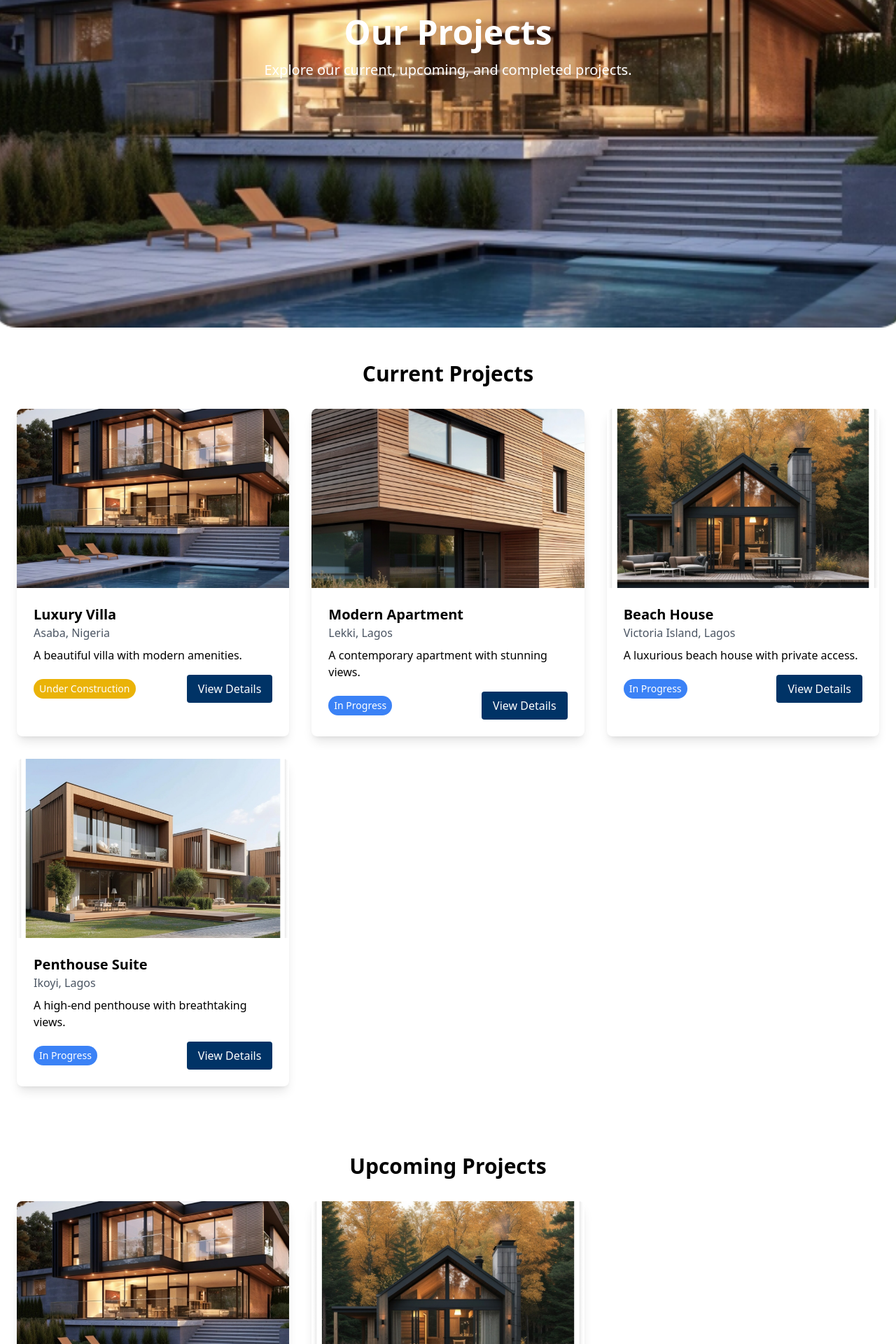
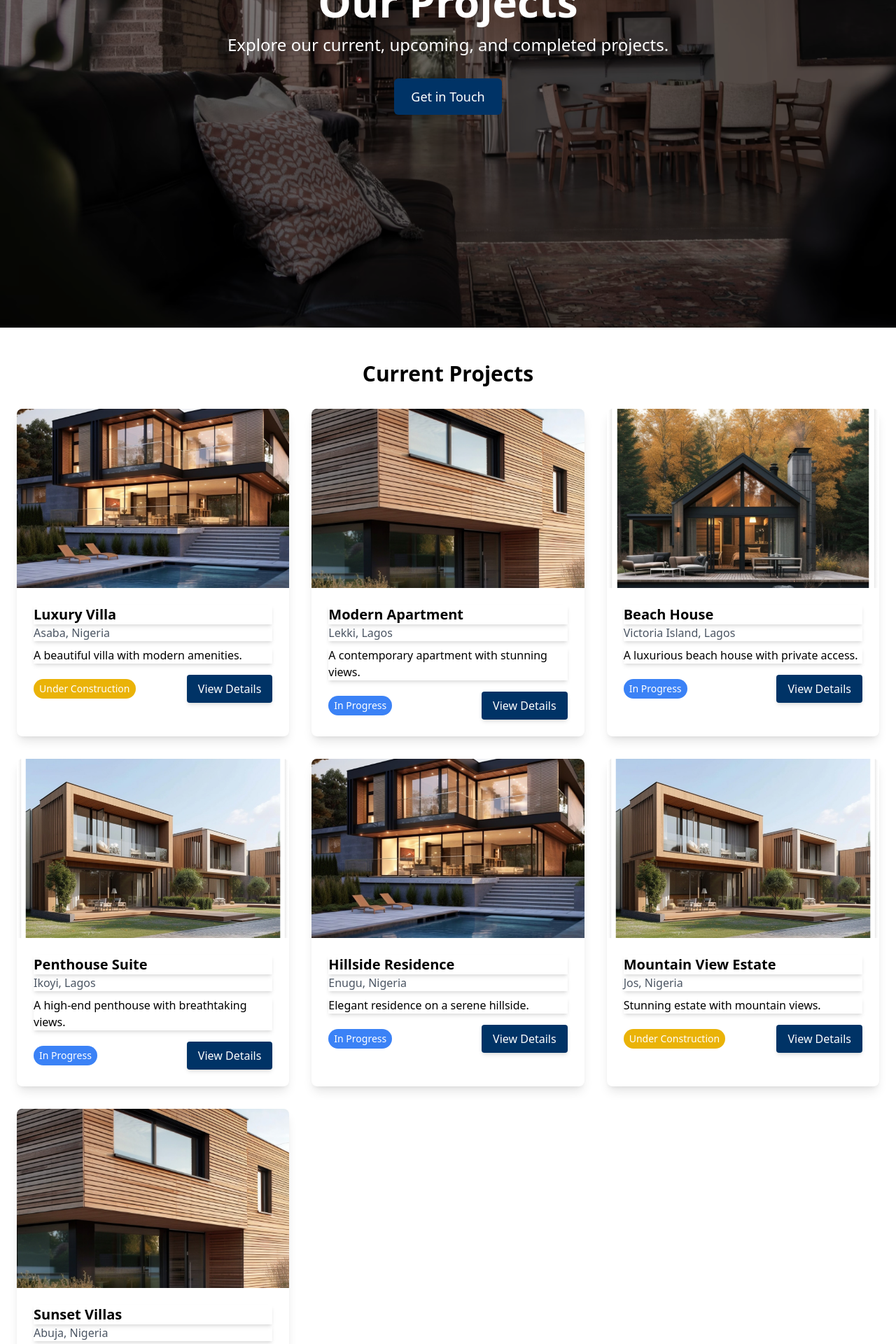
Before and after one commit to Joshua-Coded/Peninsula-real-estate, a React (Create React App) app in the folder real-estate-app/: page /projects in a window 1280 px wide. Shown: the part 380-2300 px from the top of the page at 70% size. Built offline with nearby package versions, Linux system fonts and the light colour scheme.

Commit message:
some codes

```diff
--- a/real-estate-app/src/pages/ProjectsPage.tsx
+++ b/real-estate-app/src/pages/ProjectsPage.tsx
@@ -1,4 +1,5 @@
 import React, { useState } from "react";
+import bg from "../images/image2.avif";
 import projectImage1 from "../images/house1.png";
 import projectImage2 from "../images/house2.png";
 import projectImage3 from "../images/house3.png";
@@ -6,7 +7,7 @@ import projectImage4 from "../images/house4.png";
 import { FaArrowLeft, FaArrowRight, FaTimes } from "react-icons/fa";
 import { Link } from "react-router-dom";
 
-// Project Data
+// Project Data (expanded to 15 projects)
 const projects = [
     {
         id: 1,
@@ -40,11 +41,35 @@ const projects = [
         status: "In Progress",
         images: [projectImage4, projectImage1, projectImage2],
     },
+    {
+        id: 5,
+        name: "Hillside Residence",
+        location: "Enugu, Nigeria",
+        description: "Elegant residence on a serene hillside.",
+        status: "In Progress",
+        images: [projectImage1, projectImage2, projectImage3],
+    },
+    {
+        id: 6,
+        name: "Mountain View Estate",
+        location: "Jos, Nigeria",
+        description: "Stunning estate with mountain views.",
+        status: "Under Construction",
+        images: [projectImage4, projectImage1, projectImage2],
+    },
+    {
+        id: 7,
+        name: "Sunset Villas",
+        location: "Abuja, Nigeria",
+        description: "Villas offering sunset views in a premium location.",
+        status: "In Progress",
+        images: [projectImage2, projectImage3, projectImage1],
+    },
 ];
 
 const upcomingProjects = [
     {
-        id: 5,
+        id: 8,
         name: "Garden City Villa",
         location: "Port Harcourt, Nigeria",
         description: "A stunning villa with lush gardens.",
@@ -52,18 +77,34 @@ const upcomingProjects = [
         images: [projectImage1, projectImage2, projectImage3],
     },
     {
-        id: 6,
+        id: 9,
         name: "Lagoon View Apartments",
         location: "Victoria Island, Lagos",
         description: "Luxury apartments with serene lagoon views.",
         status: "Upcoming",
         images: [projectImage3, projectImage4, projectImage2],
-    }
+    },
+    {
+        id: 10,
+        name: "Waterfront Residences",
+        location: "Lagos, Nigeria",
+        description: "Exclusive residences on the waterfront.",
+        status: "Upcoming",
+        images: [projectImage2, projectImage1, projectImage3],
+    },
+    {
+        id: 11,
+        name: "Oasis Park Homes",
+        location: "Kano, Nigeria",
+        description: "A serene oasis in the heart of Kano.",
+        status: "Upcoming",
+        images: [projectImage3, projectImage4, projectImage1],
+    },
 ];
 
 const completedProjects = [
     {
-        id: 7,
+        id: 12,
         name: "Sunset Apartments",
         location: "Lekki, Lagos",
         description: "Beautiful apartments with sunset views.",
@@ -71,13 +112,29 @@ const completedProjects = [
         images: [projectImage4, projectImage1, projectImage2],
     },
     {
-        id: 8,
+        id: 13,
         name: "Seaside Mansion",
         location: "Banana Island, Lagos",
         description: "Luxurious mansion by the seaside.",
         status: "Completed",
         images: [projectImage3, projectImage2, projectImage1],
-    }
+    },
+    {
+        id: 14,
+        name: "Skyline Towers",
+        location: "Abuja, Nigeria",
+        description: "High-rise towers with skyline views.",
+        status: "Completed",
+        images: [projectImage1, projectImage2, projectImage3],
+    },
+    {
+        id: 15,
+        name: "Park View Estates",
+        location: "Port Harcourt, Nigeria",
+        description: "Exclusive estates with park views.",
+        status: "Completed",
+        images: [projectImage2, projectImage3, projectImage4],
+    },
 ];
 
 const ProjectsPage: React.FC = () => {
@@ -124,14 +181,30 @@ const ProjectsPage: React.FC = () => {
         <div className="py-12">
             {/* Hero Section */}
             <div
-                className="h-screen bg-cover bg-center text-white flex justify-center items-center"
-                style={{ backgroundImage: `url(${projectImage1})` }}
+                className="relative h-screen bg-cover bg-center text-white flex flex-col justify-center items-center"
+                style={{ backgroundImage: `url(${bg})` }}
             >
-                <div className="text-center">
-                    <h1 className="text-4xl md:text-5xl font-bold">Our Projects</h1>
-                    <p className="mt-4 text-xl">Explore our current, upcoming, and completed projects.</p>
+                {/* Overlay for better text readability */}
+                <div className="absolute inset-0 bg-black bg-opacity-50"></div>
+
+                {/* Text and button container */}
+                <div className="relative z-10 text-center px-6">
+                    <h1 className="text-5xl md:text-6xl font-bold leading-tight">Our Projects</h1>
+                    <p className="mt-4 text-lg md:text-2xl">
+                        Explore our current, upcoming, and completed projects.
+                    </p>
+
+                    {/* Get in touch button */}
+                    <div className="mt-8">
+                        <Link to="/contact">
+                            <button className="bg-primary text-white py-3 px-6 text-lg font-medium rounded-md hover:bg-white hover:text-primary transition-all">
+                                Get in Touch
+                            </button>
+                        </Link>
+                    </div>
                 </div>
             </div>
+
 
             {/* Current Projects Section */}
             <div className="px-6 py-12">
@@ -141,15 +214,15 @@ const ProjectsPage: React.FC = () => {
                         <div key={project.id} className="bg-white shadow-lg rounded-lg overflow-hidden relative">
                             <img src={project.images[0]} alt={project.name} className="w-full h-64 object-cover" />
                             <div className="p-6">
-                                <h3 className="text-xl font-semibold">{project.name}</h3>
-                                <p className="text-gray-600">{project.location}</p>
-                                <p className="mt-2">{project.description}</p>
+                                <h3 className="text-xl font-semibold shadow-md">{project.name}</h3>
+                                <p className="text-gray-600 shadow-md">{project.location}</p>
+                                <p className="mt-2 shadow-md">{project.description}</p>
                                 <div className="flex justify-between items-center mt-4">
                                     <p className={`text-sm text-white px-2 py-1 rounded-full ${getStatusColor(project.status)}`}>
                                         {project.status}
                                     </p>
                                     <button
-                                        className="bg-primary text-white py-2 px-4 rounded hover:bg-white hover:text-primary transition-all"
+                                        className="bg-primary text-white py-2 px-4 rounded hover:bg-white hover:text-primary transition-all shadow-md"
                                         onClick={() => openModal(project)}
                                     >
                                         View Details
@@ -214,13 +287,19 @@ const ProjectsPage: React.FC = () => {
                         <div key={project.id} className="bg-white shadow-lg rounded-lg overflow-hidden relative">
                             <img src={project.images[0]} alt={project.name} className="w-full h-64 object-cover" />
                             <div className="p-6">
-                                <h3 className="text-xl font-semibold">{project.name}</h3>
-                                <p className="text-gray-600">{project.location}</p>
-                                <p className="mt-2">{project.description}</p>
+                                <h3 className="text-xl font-semibold shadow-md">{project.name}</h3>
+                                <p className="text-gray-600 shadow-md">{project.location}</p>
+                                <p className="mt-2 shadow-md">{project.description}</p>
                                 <div className="flex justify-between items-center mt-4">
                                     <p className={`text-sm text-white px-2 py-1 rounded-full ${getStatusColor(project.status)}`}>
                                         {project.status}
                                     </p>
+                                    <button
+                                        className="bg-primary text-white py-2 px-4 rounded hover:bg-white hover:text-primary transition-all shadow-md"
+                                        onClick={() => openModal(project)}
+                                    >
+                                        View Details
+                                    </button>
                                 </div>
                             </div>
                         </div>
@@ -236,13 +315,19 @@ const ProjectsPage: React.FC = () => {
                         <div key={project.id} className="bg-white shadow-lg rounded-lg overflow-hidden relative">
                             <img src={project.images[0]} alt={project.name} className="w-full h-64 object-cover" />
                             <div className="p-6">
-                                <h3 className="text-xl font-semibold">{project.name}</h3>
-                                <p className="text-gray-600">{project.location}</p>
-                                <p className="mt-2">{project.description}</p>
+                                <h3 className="text-xl font-semibold shadow-md">{project.name}</h3>
+                                <p className="text-gray-600 shadow-md">{project.location}</p>
+                                <p className="mt-2 shadow-md">{project.description}</p>
                                 <div className="flex justify-between items-center mt-4">
                                     <p className={`text-sm text-white px-2 py-1 rounded-full ${getStatusColor(project.status)}`}>
                                         {project.status}
                                     </p>
+                                    <button
+                                        className="bg-primary text-white py-2 px-4 rounded hover:bg-white hover:text-primary transition-all shadow-md"
+                                        onClick={() => openModal(project)}
+                                    >
+                                        View Details
+                                    </button>
                                 </div>
                             </div>
                         </div>
```
